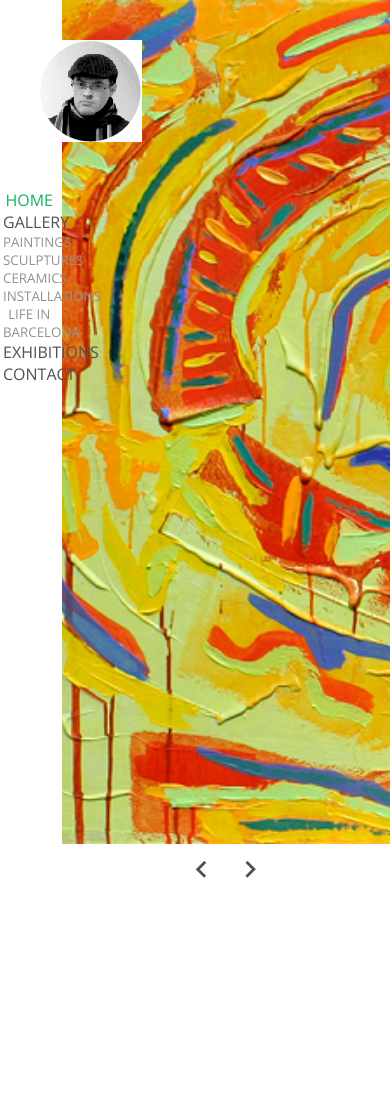
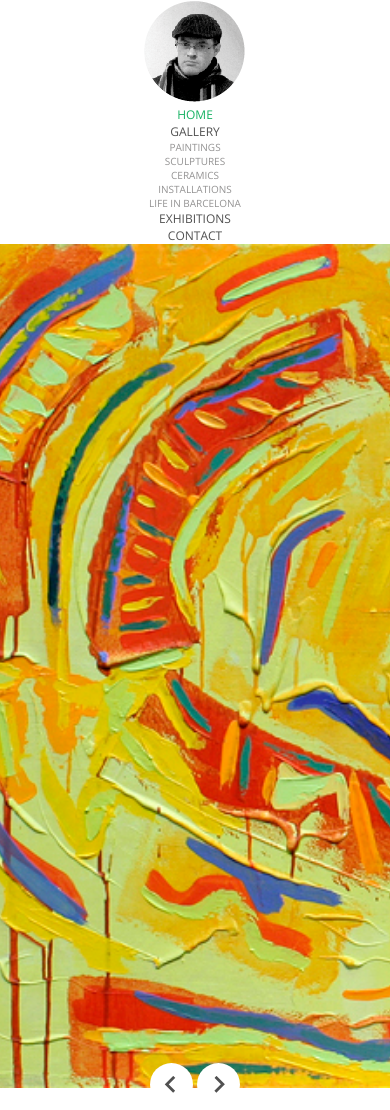
Before and after one commit to kcrolin/sytevaka, a plain HTML site: page index.html in a window 390 px wide. Before the commit the page ends 895 px from the top, so only its background shows below. Drawn offline with nearby package versions, Linux system fonts and the light colour scheme.

Commit message:
responsive
menu in index2

```diff
--- a/index.html
+++ b/index.html
@@ -5,21 +5,26 @@
 	<title>Galerii</title>
 	<link rel="stylesheet" type="text/css" href="style.css">
 	<link href='http://fonts.googleapis.com/css?family=Open+Sans' rel='stylesheet' type='text/css'>
+	 <meta name="viewport" content="width=device-width, initial-scale=1.0">
+
+
+
+
 </head>
 <body>
 	<div class="bio">
 		<div class="photo"><img src="artist.png" alt=""></div>
-		<div class="navigation">
+		<div class="navigation" >
 			<ul>
-				<li id="home">Home</li>
-				<li class="title">Gallery</li>
-				<li>Paintings</li>
-				<li>Sculptures</li>
-				<li>Ceramics</li>
-				<li>Installations</li>
-				<li>Life in Barcelona</li>
-				<li class="title">Exhibitions</li>
-				<li class="title">Contact</li>
+				<li><a id="home" href="#">Home </a></li>
+				<li><a class="title" href="#">Gallery</a></li>
+				<li><a href="#">Paintings</a></li>
+				<li><a href="#">Sculptures</a></li>
+				<li><a href="#">Ceramics</a></li>
+				<li><a href="#">Installations</a></li>
+				<li><a href="#">Life in Barcelona</a></li>
+				<li><a class="title" href="#">Exhibitions</a></li>
+				<li><a class="title" href="#">Contact</a></li>
 			</ul>
 		</div>
 	</div>
--- a/style.css
+++ b/style.css
@@ -1,7 +1,16 @@
 * {padding:0;
 margin:0;}
 
-.photo {margin:40px;}
+.photo {margin:0px;}
+
+.photo img {border-radius:150px;
+}
+
+.navbar {background: #fff;
+	border:none;
+	-webkit-box-shadow: none;
+  -moz-box-shadow: none;
+  box-shadow: none;}
 
 .bio {
 	width:15%;
@@ -9,16 +18,24 @@ margin:0;}
 	text-align:center;
 	float:left;}
 
+.navigation a {text-decoration:none;
+padding:3px;
+color: #939292;}
+
 
 .navigation ul
 {list-style-type:none;
-	padding:3px;
-color: #939292;
 text-transform: uppercase;
-font-size:10pt;
+font-size:10px;
+display:block;
 font-family: 'Open Sans', sans-serif;}
-#home {color: #16B162;
-font-size:12pt;}
+
+a#home {color: #16B162;
+font-size:12px;
+margin-bottom:30px;}
+
+a.title {color: #515151;
+font-size:12px;}
 
 .image-slider {
 	text-align:center;
@@ -32,16 +49,26 @@ font-size:12pt;}
 .image-slider img#slide {height:100vh;
 margin-left:-270px;}
 
-.title {color: #515151;
-font-size:12pt;}
 
 
 
 .slider-nav ul li
 {list-style-type:none;
 display:inline-block;
-}
+margin-top:-550px;}
 
 .slider-nav img
 {border-radius:150px;
 }
+
+@media all and (max-width: 699px)  {
+  .bio {
+    width:100%;
+    float:none;
+  }
+
+  .image-slider {width:100%;}
+
+
+
+}
```
Also changed, not shown: index2.html (added, +79 -0 lines), 2 other files.
